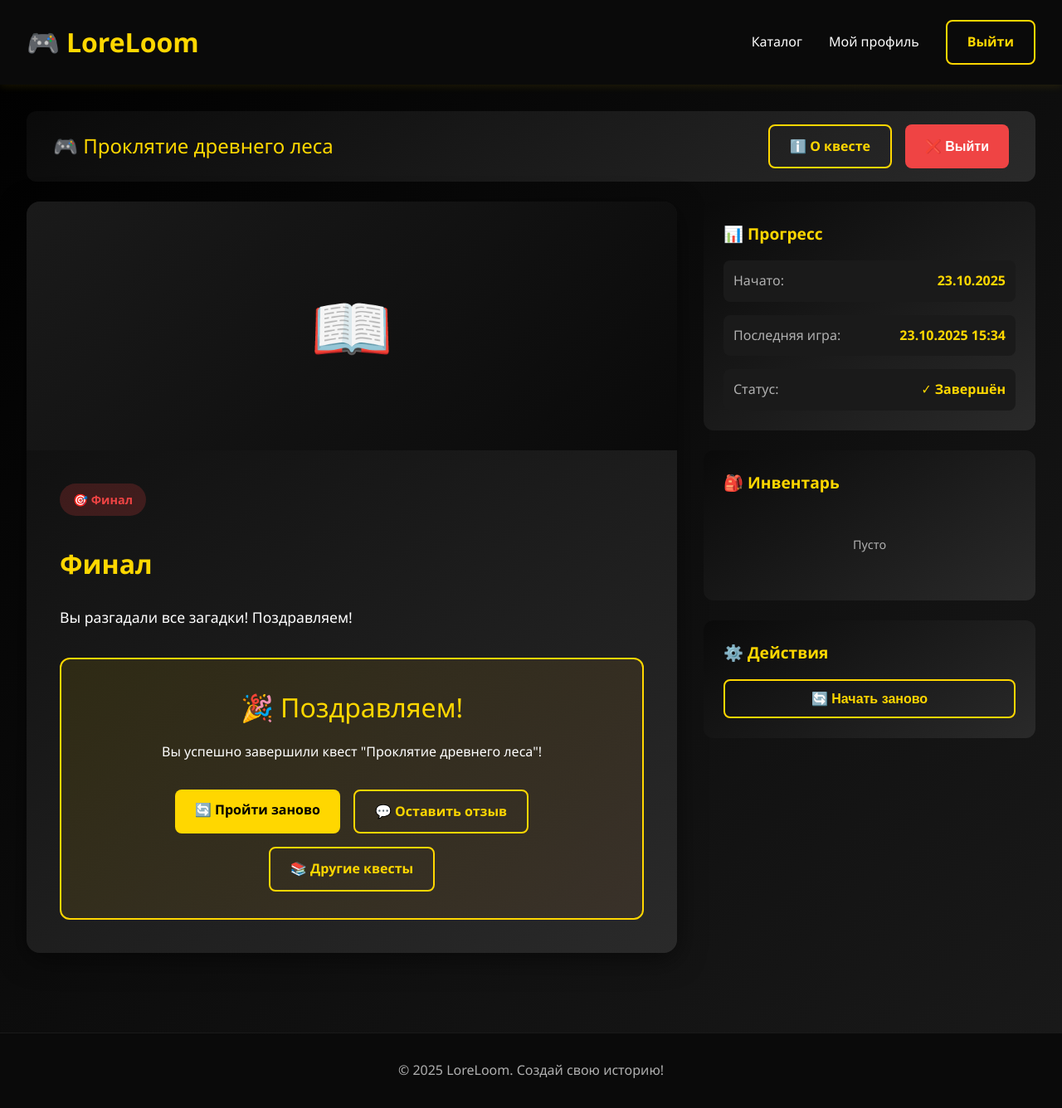
After one commit to slam1d/practica, a Django app: page /gameplay/play/1/ in a window 1280 px wide. The commit adds this page. Shown: the whole page at 83% size. Run offline with Django 5.2, Linux system fonts and the light colour scheme; a user stored in the database is signed in; data comes from the database, SQL or seed files in the repository; both versions use the stored data as it was after the commit; parts of the project's set-up code (start-up, migrations or seed data) failed here and were passed over.

Commit message:
Add gameplay module for interactive quest functionality
- Added `gameplay/urls.py` for routing quest-related views.
- Implemented gameplay views for starting, continuing, abandoning, and rating quests.
- Introduced custom CSS styling for quest player (`static/css/play.css`).
- Created a gameplay template (`templates/gameplay/play.html`).
- Updated project-level settings and URLs to include `gameplay`.
- Updated existing templates and views to integrate gameplay features.

```diff
--- a/accounts/views.py
+++ b/accounts/views.py
@@ -13,7 +13,7 @@ def register_view(request):
             user = form.save()
             login(request, user)  # Автоматический вход после регистрации
             messages.success(request, 'Добро пожаловать в LoreLoom!')
-            return redirect('home')
+            return redirect('quests:home')
     else:
         form = RegisterForm()
 
@@ -31,7 +31,7 @@ def login_view(request):
             if user is not None:
                 login(request, user)
                 messages.success(request, f'С возвращением, {username}!')
-                return redirect('home')
+                return redirect('quests:home')
     else:
         form = LoginForm()
 
@@ -42,7 +42,7 @@ def logout_view(request):
     """Выход пользователя"""
     logout(request)
     messages.info(request, 'Вы вышли из системы')
-    return redirect('home')
+    return redirect('quests:home')
 
 
 @login_required
--- /dev/null
+++ b/gameplay/urls.py
@@ -0,0 +1,13 @@
+from django.urls import path
+from . import views
+
+app_name = 'gameplay'
+
+urlpatterns = [
+    path('quest/<int:quest_pk>/start/', views.quest_start_view, name='start'),
+    path('play/<int:progress_pk>/', views.quest_play_view, name='play'),
+    path('play/<int:progress_pk>/choice/<int:choice_pk>/', views.quest_choice_view, name='choice'),
+    path('play/<int:progress_pk>/restart/', views.quest_restart_view, name='restart'),
+    path('play/<int:progress_pk>/abandon/', views.quest_abandon_view, name='abandon'),
+    path('quest/<int:quest_pk>/rate/', views.rate_quest_view, name='rate'),
+]
--- a/gameplay/views.py
+++ b/gameplay/views.py
@@ -1,3 +1,193 @@
-from django.shortcuts import render
+from django.shortcuts import render, get_object_or_404, redirect
+from django.contrib.auth.decorators import login_required
+from django.contrib import messages
+from django.http import JsonResponse
+from quests.models import Quest, Scene, Choice
+from .models import UserProgress, UserInventory
+import json
 
-# Create your views here.
+
+@login_required
+def quest_start_view(request, quest_pk):
+    """Начало прохождения квеста"""
+    quest = get_object_or_404(Quest, pk=quest_pk, is_published=True)
+
+    # Проверяем, есть ли уже прогресс
+    progress = UserProgress.objects.filter(user=request.user, quest=quest).first()
+
+    if progress:
+        # Если квест уже начат, продолжаем
+        return redirect('gameplay:play', progress_pk=progress.pk)
+
+    # Находим начальную сцену
+    starting_scene = quest.scenes.filter(is_starting_scene=True).first()
+
+    if not starting_scene:
+        messages.error(request, 'В квесте не указана начальная сцена!')
+        return redirect('quests:detail', pk=quest.pk)
+
+    # Создаём новый прогресс
+    progress = UserProgress.objects.create(
+        user=request.user,
+        quest=quest,
+        current_scene=starting_scene
+    )
+
+    # Увеличиваем счётчик прохождений
+    quest.play_count += 1
+    quest.save()
+
+    messages.success(request, f'Квест "{quest.title}" начат!')
+    return redirect('gameplay:play', progress_pk=progress.pk)
+
+
+@login_required
+def quest_play_view(request, progress_pk):
+    """Основной плеер квеста"""
+    progress = get_object_or_404(
+        UserProgress,
+        pk=progress_pk,
+        user=request.user
+    )
+
+    current_scene = progress.current_scene
+    choices = current_scene.choices.all()
+
+    # Проверяем, финальная ли это сцена
+    is_final = current_scene.is_ending_scene
+
+    # Если квест завершён
+    if is_final and not progress.is_completed:
+        progress.is_completed = True
+        progress.save()
+
+    context = {
+        'progress': progress,
+        'quest': progress.quest,
+        'scene': current_scene,
+        'choices': choices,
+        'is_final': is_final,
+    }
+
+    return render(request, 'gameplay/play.html', context)
+
+
+@login_required
+def quest_choice_view(request, progress_pk, choice_pk):
+    """Обработка выбора игрока"""
+    progress = get_object_or_404(
+        UserProgress,
+        pk=progress_pk,
+        user=request.user
+    )
+
+    choice = get_object_or_404(Choice, pk=choice_pk)
+
+    # Проверяем, что выбор принадлежит текущей сцене
+    if choice.scene != progress.current_scene:
+        messages.error(request, 'Недопустимый выбор!')
+        return redirect('gameplay:play', progress_pk=progress.pk)
+
+    # Проверяем, есть ли следующая сцена
+    if not choice.next_scene:
+        messages.error(request, 'Этот выбор не ведёт дальше. Автор квеста ещё не настроил переход!')
+        return redirect('gameplay:play', progress_pk=progress.pk)
+
+    # Переходим к следующей сцене
+    progress.current_scene = choice.next_scene
+    progress.save()
+
+    return redirect('gameplay:play', progress_pk=progress.pk)
+
+
+@login_required
+def quest_restart_view(request, progress_pk):
+    """Начать квест заново"""
+    progress = get_object_or_404(
+        UserProgress,
+        pk=progress_pk,
+        user=request.user
+    )
+
+    # Находим начальную сцену
+    starting_scene = progress.quest.scenes.filter(is_starting_scene=True).first()
+
+    if not starting_scene:
+        messages.error(request, 'Не удалось перезапустить квест!')
+        return redirect('quests:detail', pk=progress.quest.pk)
+
+    # Сбрасываем прогресс
+    progress.current_scene = starting_scene
+    progress.is_completed = False
+    progress.save()
+
+    # Очищаем инвентарь
+    progress.inventory.all().delete()
+
+    messages.success(request, 'Квест перезапущен!')
+    return redirect('gameplay:play', progress_pk=progress.pk)
+
+
+@login_required
+def quest_abandon_view(request, progress_pk):
+    """Покинуть квест"""
+    progress = get_object_or_404(
+        UserProgress,
+        pk=progress_pk,
+        user=request.user
+    )
+
+    quest_title = progress.quest.title
+    quest_pk = progress.quest.pk
+
+    # Удаляем прогресс
+    progress.delete()
+
+    messages.info(request, f'Вы покинули квест "{quest_title}"')
+    return redirect('quests:detail', pk=quest_pk)
+
+
+@login_required
+def rate_quest_view(request, quest_pk):
+    """Оценка квеста"""
+    from gameplay.models import QuestRating
+
+    if request.method == 'POST':
+        quest = get_object_or_404(Quest, pk=quest_pk)
+
+        # Проверяем, не автор ли пытается оценить
+        if quest.author == request.user:
+            messages.error(request, 'Вы не можете оценить свой собственный квест!')
+            return redirect('quests:detail', pk=quest_pk)
+
+        rating_value = request.POST.get('rating')
+        review_text = request.POST.get('review', '')
+
+        if not rating_value:
+            messages.error(request, 'Выберите оценку!')
+            return redirect('quests:detail', pk=quest_pk)
+
+        # Создаём или обновляем оценку
+        rating, created = QuestRating.objects.update_or_create(
+            user=request.user,
+            quest=quest,
+            defaults={
+                'rating': int(rating_value),
+                'review': review_text
+            }
+        )
+
+        # Пересчитываем средний рейтинг
+        from django.db.models import Avg
+        avg_rating = quest.ratings.aggregate(Avg('rating'))['rating__avg']
+        quest.rating = avg_rating or 0
+        quest.save()
+
+        if created:
+            messages.success(request, 'Спасибо за оценку!')
+        else:
+            messages.success(request, 'Ваша оценка обновлена!')
+
+        return redirect('quests:detail', pk=quest_pk)
+
+    return redirect('quests:detail', pk=quest_pk)
--- a/myproject/settings.py
+++ b/myproject/settings.py
@@ -78,7 +78,7 @@ WSGI_APPLICATION = 'myproject.wsgi.application'
 
 DATABASES = {
     'default': {
-        'ENGINE': 'django.db.backends.sqlite3',
+        'ENGINE': 'django.db.backends.sqlite3', # В дальнейшем будем использовать Postgre
         'NAME': BASE_DIR / 'db.sqlite3',
     }
 }
--- a/myproject/urls.py
+++ b/myproject/urls.py
@@ -3,9 +3,12 @@ from django.urls import path, include
 from django.conf import settings
 from django.conf.urls.static import static
 
+import gameplay
+
 urlpatterns = [
     path('admin/', admin.site.urls),
     path('accounts/', include('accounts.urls')),
+    path('gameplay/', include('gameplay.urls')),
     path('', include('quests.urls')),  # Главная страница и квесты
 ]
 
--- /dev/null
+++ b/static/css/play.css
@@ -0,0 +1,295 @@
+/* ==================== КОНТЕЙНЕР ПЛЕЕРА ==================== */
+.play-container {
+    display: grid;
+    grid-template-columns: 1fr 400px;
+    gap: 2rem;
+    min-height: calc(100vh - 250px);
+}
+
+/* ==================== ВЕРХНЯЯ ПАНЕЛЬ ==================== */
+.play-header {
+    background: var(--card-gradient);
+    padding: 1rem 2rem;
+    border-radius: 12px;
+    margin-bottom: 1.5rem;
+    display: flex;
+    justify-content: space-between;
+    align-items: center;
+}
+
+.play-title {
+    font-size: 1.5rem;
+    color: var(--gold-vein);
+}
+
+.play-actions {
+    display: flex;
+    gap: 1rem;
+}
+
+/* ==================== ОСНОВНАЯ ОБЛАСТЬ (Сцена) ==================== */
+.scene-container {
+    background: var(--card-gradient);
+    border-radius: 16px;
+    overflow: hidden;
+    box-shadow: 0 8px 32px rgba(0, 0, 0, 0.5);
+}
+
+.scene-background {
+    width: 100%;
+    height: 300px;
+    object-fit: cover;
+    background: linear-gradient(135deg, var(--charcoal) 0%, var(--deep-space) 100%);
+    display: flex;
+    align-items: center;
+    justify-content: center;
+    font-size: 5rem;
+}
+
+.scene-content {
+    padding: 2.5rem;
+}
+
+.scene-title {
+    font-size: 2rem;
+    color: var(--gold-vein);
+    margin-bottom: 1.5rem;
+}
+
+.scene-text {
+    font-size: 1.1rem;
+    line-height: 1.8;
+    color: var(--text-primary);
+    margin-bottom: 2rem;
+    white-space: pre-wrap;
+}
+
+.scene-badges {
+    display: flex;
+    gap: 1rem;
+    margin-bottom: 2rem;
+}
+
+.scene-badge {
+    padding: 0.5rem 1rem;
+    border-radius: 20px;
+    font-size: 0.9rem;
+    font-weight: 600;
+}
+
+.badge-start {
+    background: rgba(16, 185, 129, 0.2);
+    color: var(--success);
+}
+
+.badge-end {
+    background: rgba(239, 68, 68, 0.2);
+    color: var(--error);
+}
+
+/* ==================== БОКОВАЯ ПАНЕЛЬ (Выборы и инфо) ==================== */
+.play-sidebar {
+    display: flex;
+    flex-direction: column;
+    gap: 1.5rem;
+}
+
+.sidebar-panel {
+    background: var(--card-gradient);
+    border-radius: 12px;
+    padding: 1.5rem;
+}
+
+.sidebar-title {
+    font-size: 1.2rem;
+    color: var(--gold-vein);
+    margin-bottom: 1rem;
+    display: flex;
+    align-items: center;
+    gap: 0.5rem;
+}
+
+/* ==================== ВЫБОРЫ ==================== */
+.choices-list {
+    display: flex;
+    flex-direction: column;
+    gap: 1rem;
+}
+
+.choice-button {
+    background: var(--charcoal);
+    border: 2px solid transparent;
+    padding: 1.25rem 1.5rem;
+    border-radius: 12px;
+    color: var(--text-primary);
+    font-size: 1rem;
+    text-align: left;
+    cursor: pointer;
+    transition: all 0.3s;
+    position: relative;
+    overflow: hidden;
+}
+
+.choice-button::before {
+    content: '→';
+    position: absolute;
+    left: -30px;
+    top: 50%;
+    transform: translateY(-50%);
+    font-size: 1.5rem;
+    color: var(--gold-vein);
+    transition: left 0.3s;
+}
+
+.choice-button:hover {
+    border-color: var(--gold-vein);
+    background: rgba(255, 215, 0, 0.05);
+    padding-left: 2.5rem;
+}
+
+.choice-button:hover::before {
+    left: 1rem;
+}
+
+.choice-button:active {
+    transform: scale(0.98);
+}
+
+.no-choices {
+    text-align: center;
+    padding: 2rem;
+    color: var(--text-secondary);
+}
+
+/* ==================== ПРОГРЕСС ==================== */
+.progress-info {
+    display: flex;
+    flex-direction: column;
+    gap: 1rem;
+}
+
+.progress-stat {
+    display: flex;
+    justify-content: space-between;
+    align-items: center;
+    padding: 0.75rem;
+    background: var(--charcoal);
+    border-radius: 8px;
+}
+
+.progress-label {
+    color: var(--text-secondary);
+}
+
+.progress-value {
+    color: var(--gold-vein);
+    font-weight: bold;
+}
+
+/* ==================== ИНВЕНТАРЬ ==================== */
+.inventory-grid {
+    display: grid;
+    grid-template-columns: repeat(auto-fill, minmax(80px, 1fr));
+    gap: 0.75rem;
+}
+
+.inventory-item {
+    aspect-ratio: 1;
+    background: var(--charcoal);
+    border-radius: 8px;
+    display: flex;
+    flex-direction: column;
+    align-items: center;
+    justify-content: center;
+    padding: 0.5rem;
+    border: 2px solid transparent;
+    transition: all 0.3s;
+    cursor: pointer;
+}
+
+.inventory-item:hover {
+    border-color: var(--gold-vein);
+    transform: translateY(-2px);
+}
+
+.inventory-icon {
+    font-size: 2rem;
+    margin-bottom: 0.25rem;
+}
+
+.inventory-name {
+    font-size: 0.75rem;
+    color: var(--text-secondary);
+    text-align: center;
+}
+
+.empty-inventory {
+    text-align: center;
+    padding: 2rem;
+    color: var(--text-secondary);
+    font-size: 0.9rem;
+}
+
+/* ==================== ФИНАЛЬНАЯ СЦЕНА ==================== */
+.completion-panel {
+    background: linear-gradient(135deg, rgba(255, 215, 0, 0.1), rgba(205, 127, 50, 0.1));
+    border: 2px solid var(--gold-vein);
+    border-radius: 12px;
+    padding: 2rem;
+    text-align: center;
+    margin-top: 2rem;
+}
+
+.completion-title {
+    font-size: 2rem;
+    color: var(--gold-vein);
+    margin-bottom: 1rem;
+}
+
+.completion-text {
+    color: var(--text-primary);
+    margin-bottom: 2rem;
+}
+
+.completion-actions {
+    display: flex;
+    gap: 1rem;
+    justify-content: center;
+    flex-wrap: wrap;
+}
+
+/* ==================== АДАПТИВНОСТЬ ==================== */
+@media (max-width: 1024px) {
+    .play-container {
+        grid-template-columns: 1fr;
+    }
+
+    .play-header {
+        flex-direction: column;
+        gap: 1rem;
+        align-items: flex-start;
+    }
+
+    .play-actions {
+        width: 100%;
+        justify-content: space-between;
+    }
+}
+
+@media (max-width: 768px) {
+    .scene-content {
+        padding: 1.5rem;
+    }
+
+    .scene-title {
+        font-size: 1.5rem;
+    }
+
+    .scene-text {
+        font-size: 1rem;
+    }
+
+    .choice-button {
+        padding: 1rem;
+    }
+}
--- /dev/null
+++ b/templates/gameplay/play.html
@@ -0,0 +1,149 @@
+{% extends 'base.html' %}
+{% load static %}
+
+{% block title %}{{ quest.title }} - Прохождение{% endblock %}
+
+{% block extra_css %}
+<link rel="stylesheet" href="{% static 'css/play.css' %}">
+{% endblock %}
+
+{% block content %}
+<!-- Верхняя панель -->
+<div class="play-header">
+    <div class="play-title">
+        🎮 {{ quest.title }}
+    </div>
+    <div class="play-actions">
+        <a href="{% url 'quests:detail' quest.pk %}" class="btn btn-secondary">
+            ℹ️ О квесте
+        </a>
+        <button onclick="if(confirm('Покинуть квест? Прогресс сохранится.')) location.href='{% url 'gameplay:abandon' progress.pk %}'" class="btn btn-danger">
+            ❌ Выйти
+        </button>
+    </div>
+</div>
+
+<!-- Основной контейнер -->
+<div class="play-container">
+    <!-- Основная область: Сцена -->
+    <div class="scene-container">
+        {% if scene.background_image %}
+            <img src="{{ scene.background_image.url }}" alt="{{ scene.title }}" class="scene-background">
+        {% else %}
+            <div class="scene-background">
+                📖
+            </div>
+        {% endif %}
+
+        <div class="scene-content">
+            {% if scene.is_starting_scene or scene.is_ending_scene %}
+            <div class="scene-badges">
+                {% if scene.is_starting_scene %}
+                <span class="scene-badge badge-start">🏁 Начало</span>
+                {% endif %}
+                {% if scene.is_ending_scene %}
+                <span class="scene-badge badge-end">🎯 Финал</span>
+                {% endif %}
+            </div>
+            {% endif %}
+
+            <h1 class="scene-title">{{ scene.title }}</h1>
+
+            <div class="scene-text">{{ scene.content }}</div>
+
+            {% if is_final %}
+            <div class="completion-panel">
+                <div class="completion-title">🎉 Поздравляем!</div>
+                <p class="completion-text">
+                    Вы успешно завершили квест "{{ quest.title }}"!
+                </p>
+                <div class="completion-actions">
+                    <a href="{% url 'gameplay:restart' progress.pk %}" class="btn btn-primary">
+                        🔄 Пройти заново
+                    </a>
+                    <a href="{% url 'quests:detail' quest.pk %}" class="btn btn-secondary">
+                        💬 Оставить отзыв
+                    </a>
+                    <a href="{% url 'quests:catalog' %}" class="btn btn-secondary">
+                        📚 Другие квесты
+                    </a>
+                </div>
+            </div>
+            {% endif %}
+        </div>
+    </div>
+
+    <!-- Боковая панель -->
+    <aside class="play-sidebar">
+        <!-- Доступные действия -->
+        {% if not is_final %}
+        <div class="sidebar-panel">
+            <h2 class="sidebar-title">🎯 Ваши действия</h2>
+
+            {% if choices %}
+            <div class="choices-list">
+                {% for choice in choices %}
+                <form method="post" action="{% url 'gameplay:choice' progress.pk choice.pk %}" style="margin: 0;">
+                    {% csrf_token %}
+                    <button type="submit" class="choice-button">
+                        {{ choice.text }}
+                    </button>
+                </form>
+                {% endfor %}
+            </div>
+            {% else %}
+            <div class="no-choices">
+                <p>😕 Нет доступных действий</p>
+                <p style="font-size: 0.9rem; margin-top: 0.5rem;">
+                    Возможно, автор ещё не завершил квест
+                </p>
+            </div>
+            {% endif %}
+        </div>
+        {% endif %}
+
+        <!-- Прогресс -->
+        <div class="sidebar-panel">
+            <h2 class="sidebar-title">📊 Прогресс</h2>
+            <div class="progress-info">
+                <div class="progress-stat">
+                    <span class="progress-label">Начато:</span>
+                    <span class="progress-value">{{ progress.started_at|date:"d.m.Y" }}</span>
+                </div>
+                <div class="progress-stat">
+                    <span class="progress-label">Последняя игра:</span>
+                    <span class="progress-value">{{ progress.last_played|date:"d.m.Y H:i" }}</span>
+                </div>
+                <div class="progress-stat">
+                    <span class="progress-label">Статус:</span>
+                    <span class="progress-value">
+                        {% if progress.is_completed %}
+                            ✓ Завершён
+                        {% else %}
+                            ▶️ В процессе
+                        {% endif %}
+                    </span>
+                </div>
+            </div>
+        </div>
+
+        <!-- Инвентарь (пока пустой, для будущего функционала) -->
+        <div class="sidebar-panel">
+            <h2 class="sidebar-title">🎒 Инвентарь</h2>
+            <div class="empty-inventory">
+                Пусто
+            </div>
+        </div>
+
+        <!-- Дополнительные действия -->
+        <div class="sidebar-panel">
+            <h2 class="sidebar-title">⚙️ Действия</h2>
+            <div style="display: flex; flex-direction: column; gap: 0.75rem;">
+                <button onclick="if(confirm('Начать квест заново? Текущий прогресс будет потерян.')) location.href='{% url 'gameplay:restart' progress.pk %}'" class="btn btn-secondary" style="width: 100%;">
+                    🔄 Начать заново
+                </button>
+            </div>
+        </div>
+    </aside>
+</div>
+{% endblock %}
--- a/templates/quests/home.html
+++ b/templates/quests/home.html
@@ -14,7 +14,7 @@
     <div class="hero-buttons">
         <a href="{% url 'quests:catalog' %}" class="btn btn-primary">Начать играть</a>
         {% if user.is_authenticated %}
-            <a href="#" class="btn btn-secondary">Создать квест</a>
+            <a href="{% url 'quests:create' %}" class="btn btn-secondary">Создать квест</a>
         {% else %}
             <a href="{% url 'accounts:register' %}" class="btn btn-secondary">Создать квест</a>
         {% endif %}
```
Also changed, not shown: templates/accounts/profile.html (+4 -4 lines), templates/quests/detail.html (+6 -6 lines), db.sqlite3.
